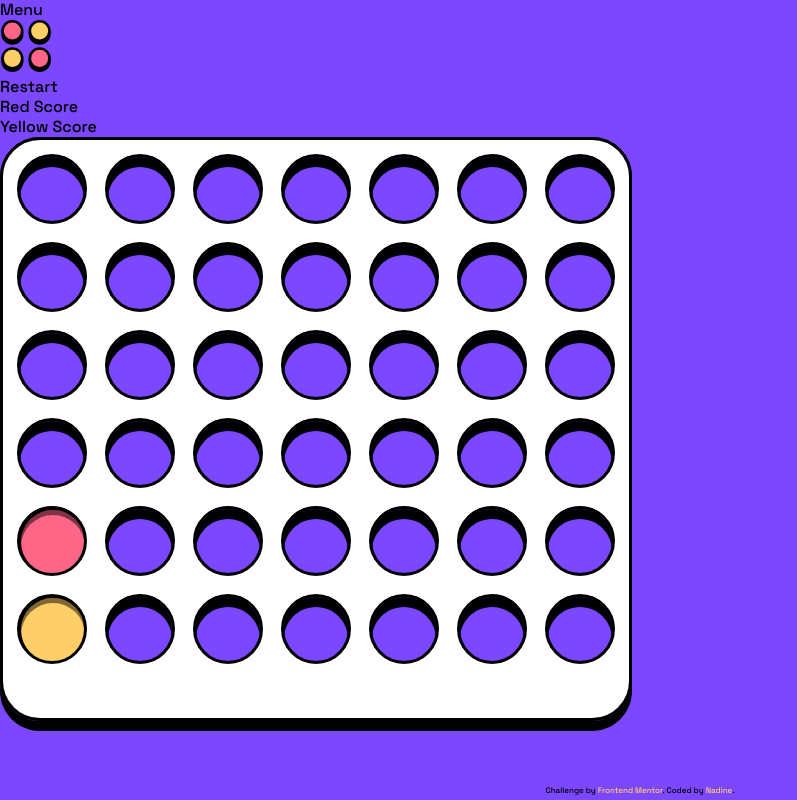
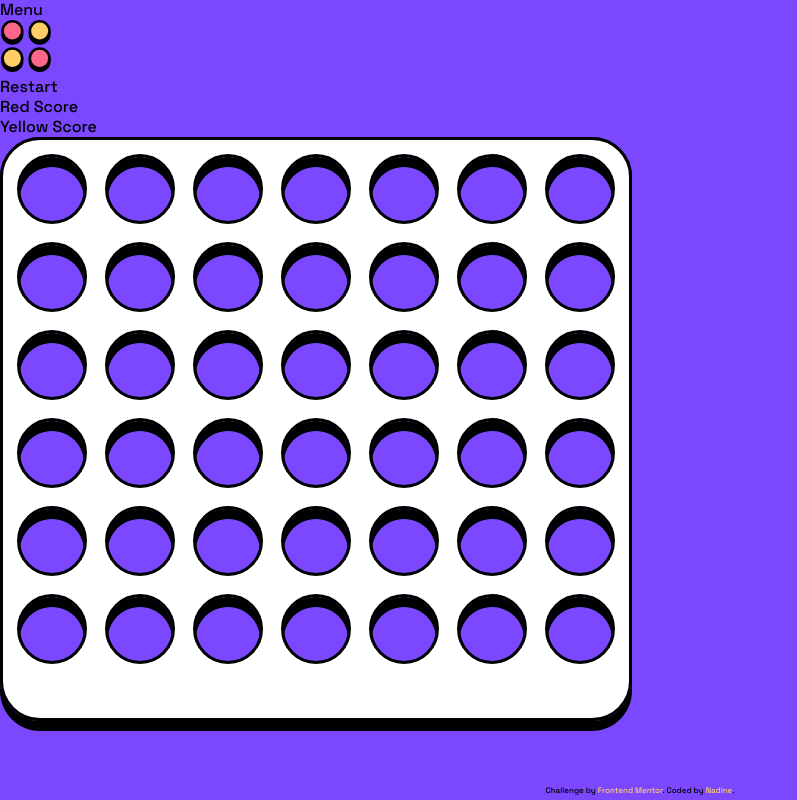
Before and after one commit to nadlgit/fmchallenge-connect-four-game, a React (Vite) app: page / in a window 1280 px wide. Both pictures are taken after a click on the button "PLAY VS PLAYER". Shown: the whole page, without its empty margins (0-797 px from the left). Built offline with nearby package versions, Linux system fonts and the light colour scheme.

Commit message:
refactor: Board component

```diff
--- a/src/components/game/board/board.tsx
+++ b/src/components/game/board/board.tsx
@@ -1,21 +1,39 @@
-import { useState } from 'react';
+import { useEffect, useState } from 'react';
+import { GRID_COLUMNS, GRID_ROWS, type PlayerColor } from '@/core';
 import styles from './board.module.css';
 
-type BoardProps = {};
+type BoardProps = {
+  counterDropped?: { column: number; row: number; color: PlayerColor };
+  currentPlayerColor: PlayerColor;
+  selectColumn: (column: number) => void;
+};
 
-export const Board = ({}: BoardProps) => {
-  //prettier-ignore
-  const grid = [
-    undefined, undefined, undefined, undefined, undefined, undefined, undefined,
-    undefined, undefined, undefined, undefined, undefined, undefined, undefined,
-    undefined, undefined, undefined, undefined, undefined, undefined, undefined,
-    undefined, undefined, undefined, undefined, undefined, undefined, undefined,
-    { color: 'R', dropOffset: 5 }, undefined, undefined, undefined, undefined, undefined, undefined,
-    { color: 'Y' }, undefined, undefined, undefined, undefined, undefined, undefined
-  ];
-  const currentPlayerColor = 'Y';
+export const Board = ({ counterDropped, currentPlayerColor, selectColumn }: BoardProps) => {
+  const [grid, setGrid] = useState(
+    new Array(GRID_ROWS * GRID_COLUMNS).fill(undefined) as (
+      | { color: PlayerColor; dropOffset?: number }
+      | undefined
+    )[]
+  );
+  const [markerColumn, setMarkerColumn] = useState(6);
 
-  const [markerColumn, setMarkerColumn] = useState(6);
+  useEffect(() => {
+    setGrid((g) =>
+      g.map((cell, idx) => {
+        if (
+          counterDropped &&
+          counterDropped.column === (idx % GRID_COLUMNS) + 1 &&
+          counterDropped.row === Math.ceil(GRID_ROWS - idx / GRID_COLUMNS)
+        ) {
+          return { color: counterDropped.color, dropOffset: GRID_ROWS - counterDropped.row + 1 };
+        }
+        if (cell && cell?.dropOffset !== undefined) {
+          return { color: cell.color };
+        }
+        return cell;
+      })
+    );
+  }, [counterDropped]);
 
   return (
     <div className={styles.grid}>
@@ -26,7 +44,7 @@ export const Board = ({}: BoardProps) => {
           cssClasses.push(styles.dropping);
           inlineStyle = {
             '--drop-offset': cell.dropOffset,
-            '--drop-duration': `${0.2 * cell.dropOffset}s`,
+            '--drop-duration': `${0.1 * cell.dropOffset}s`,
           };
         }
         return (
@@ -38,15 +56,20 @@ export const Board = ({}: BoardProps) => {
           />
         );
       })}
+
       <div className={styles.columns}>
-        {Array.from(new Array(7), (val, idx) => (
-          <div
-            key={`column${idx}`}
-            onClick={() => console.log(`Play on column ${idx + 1}`)}
-            onMouseEnter={() => setMarkerColumn(idx + 1)}
-          />
-        ))}
+        {Array.from(new Array(GRID_COLUMNS), (val, idx) => {
+          const column = idx + 1;
+          return (
+            <div
+              key={`column${column}`}
+              onClick={() => selectColumn(column)}
+              onMouseEnter={() => setMarkerColumn(column)}
+            />
+          );
+        })}
       </div>
+
       <div
         className={styles.marker}
         data-color={currentPlayerColor}
--- a/src/components/game/game.tsx
+++ b/src/components/game/game.tsx
@@ -1,3 +1,4 @@
+import { type ComponentPropsWithoutRef, useState } from 'react';
 import { Logo } from '@/components/logo';
 import { Board } from './board';
 
@@ -7,6 +8,11 @@ type GameProps = {
 };
 
 export const Game = ({ goHome, playMode }: GameProps) => {
+  const [counterDropped, setCounterDropped] =
+    useState<ComponentPropsWithoutRef<typeof Board>['counterDropped']>();
+  const [currentPlayerColor, setCurrentPlayerColor] =
+    useState<ComponentPropsWithoutRef<typeof Board>['currentPlayerColor']>('R');
+
   return (
     <div>
       <div>
@@ -17,7 +23,14 @@ export const Game = ({ goHome, playMode }: GameProps) => {
       <div>
         <div>Red Score</div>
         <div>Yellow Score</div>
-        <Board />
+        <Board
+          counterDropped={counterDropped}
+          currentPlayerColor={currentPlayerColor}
+          selectColumn={(column: number) => {
+            setCounterDropped({ column, row: 1, color: currentPlayerColor });
+            setCurrentPlayerColor((c) => (c === 'R' ? 'Y' : 'R'));
+          }}
+        />
       </div>
     </div>
   );
--- /dev/null
+++ b/src/core/index.ts
@@ -0,0 +1,3 @@
+export const GRID_COLUMNS = 7;
+export const GRID_ROWS = 6;
+export type PlayerColor = 'R' | 'Y';
```
